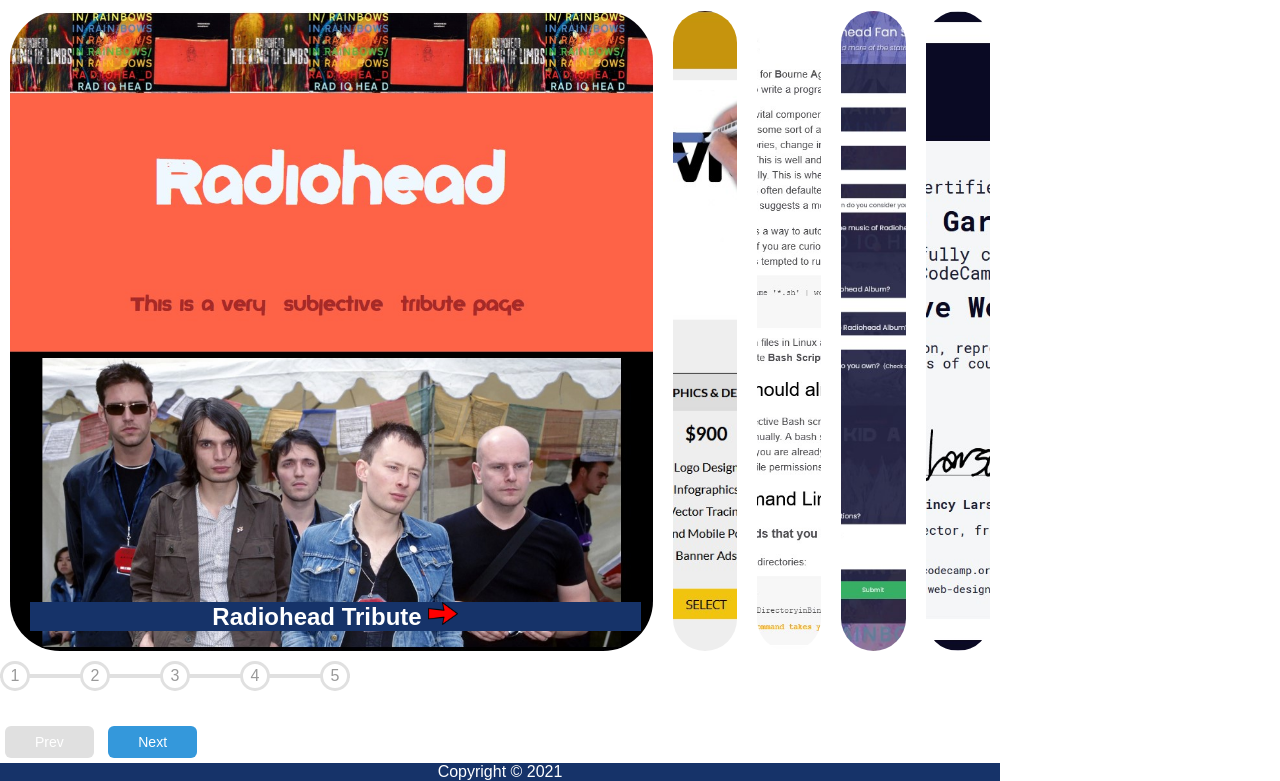
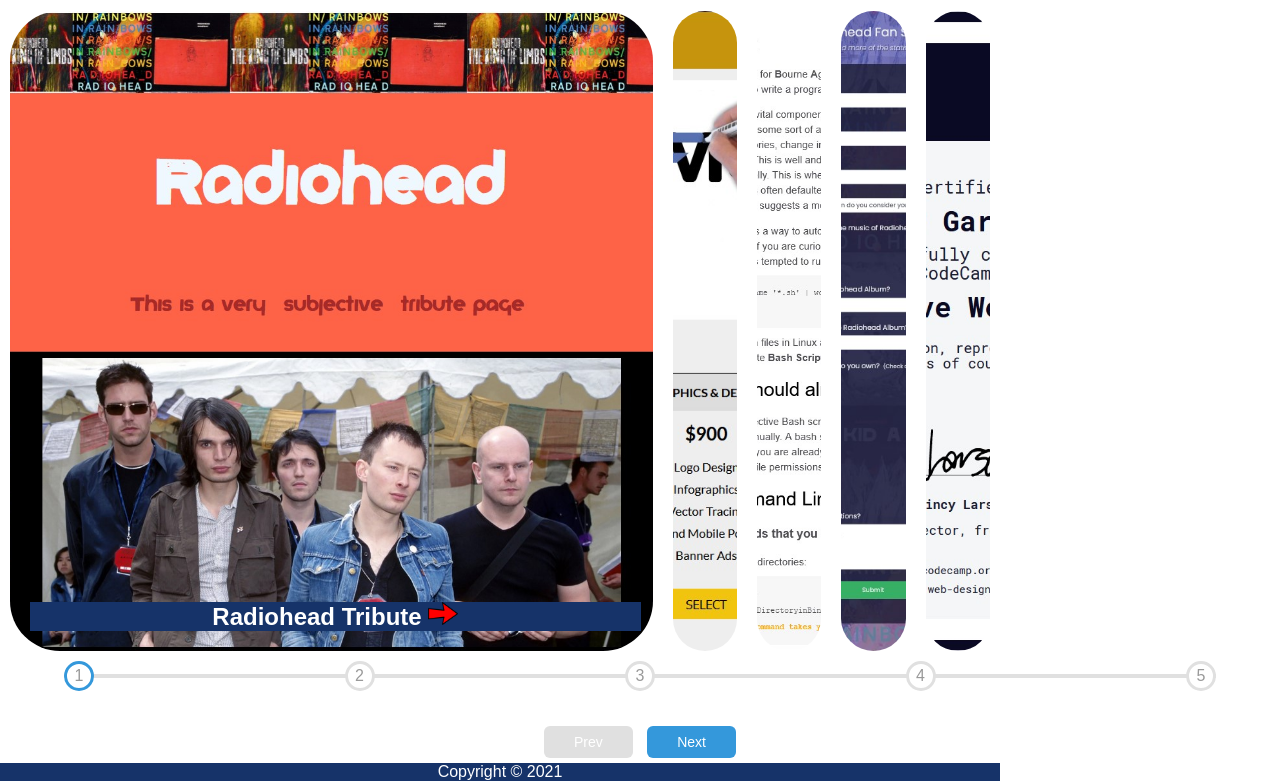
Before and after one commit to roylouisgarcia/fccvisualportfolio, a plain HTML site: page index.html in a window 1280 px wide. Shown: the part 79-860 px from the top of the page. Drawn offline with Linux system fonts and the light colour scheme; a web font is replaced by a local one.

Commit message:
fix centering of elements

```diff
--- a/index.html
+++ b/index.html
@@ -27,20 +27,18 @@
         </div>
     </div>
 
-    <div class="container22">
+    <div class="container2">
         <div class="progress-container">
             <div class="progress" id="progress">
             </div>
-            <div class="circle active">1</div>
+            <div class="circle ciractive">1</div>
             <div class="circle">2</div>
             <div class="circle">3</div>
             <div class="circle">4</div>
             <div class="circle">5</div>
         </div>
-
-        <button class="btn" id="prev" disabled>Prev</button>
-        <button class="btn" id="next">Next</button>
-
+            <button class="btn" id="prev" disabled>Prev</button>
+            <button class="btn" id="next">Next</button>
     </div>
 
 <footer>Copyright &copy; 2021</footer>
--- a/script.js
+++ b/script.js
@@ -34,18 +34,18 @@ function syncCircleProgressActive() {
 
 // function myFunction(x) {
 // 	if (x.matches) { // If media query matches
-// 	  let active = document.querySelector('.active');
-// 	  let left = active.previousElementSibling;
-// 	  console.log(left)
-// 	  let right = active.nextElementSibling;
-// 	  console.log(right)
-// 	} else {
-// 	}
-//       }
+//           let active = document.querySelector('.active');
+//  	  let left = active.previousElementSibling;
+//  	  console.log(left)
+//  	  let right = active.nextElementSibling;
+//  	  console.log(right)
+//  	} else {
+//  	}
+//        }
 
-//       var x = window.matchMedia("(max-width: 480px)")
-//       myFunction(x) // Call listener function at run time
-//       x.addListener(myFunction) // Attach listener function on state changes
+//        var x = window.matchMedia("(max-width: 480px)")
+//        myFunction(x) // Call listener function at run time
+//        x.addListener(myFunction) // Attach listener function on state changes
 
 const progress = document.getElementById('progress')
 const prev = document.getElementById('prev')
@@ -91,8 +91,10 @@ function update(){
 
 	if(currentActive === 1){
 		prev.disabled = true
+		next.disabled = false
 	} else if (currentActive === circles.length){
 		next.disabled = true
+		prev.disabled = false
 	} else {
 		prev.disabled = false
 		next.disabled = false
@@ -109,4 +111,13 @@ function syncPanelActive() {
 			panel.classList.add('active')
 		}
 	})
+
+	// if(currentActive === 1){
+	// 	prev.disabled = true
+	// } else if (currentActive === circles.length){
+	// 	next.disabled = true
+	// } else {
+	// 	prev.disabled = false
+	// 	next.disabled = false
+	// }
 }
--- a/style.css
+++ b/style.css
@@ -85,6 +85,7 @@ h1{
         background-size: auto 80%;
         background-position: center;
         background-repeat: no-repeat;
+        max-height: 300px;
         height: 30vh;
         border-radius: 50px;
         color: white;
@@ -129,8 +130,9 @@ h1{
     justify-content: space-between;
     position: relative;
     margin-bottom: 30px;
+    margin-left: 5%;
     max-width: 100%;
-    width: 350px;
+    width: 90%;
   }
 
 
```
